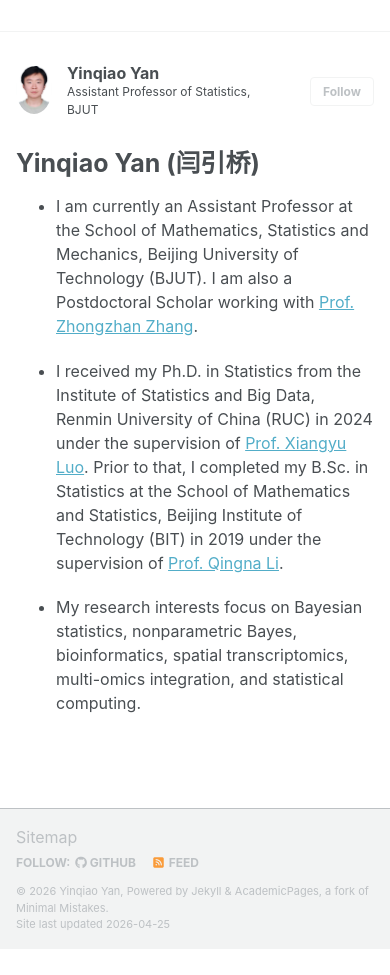
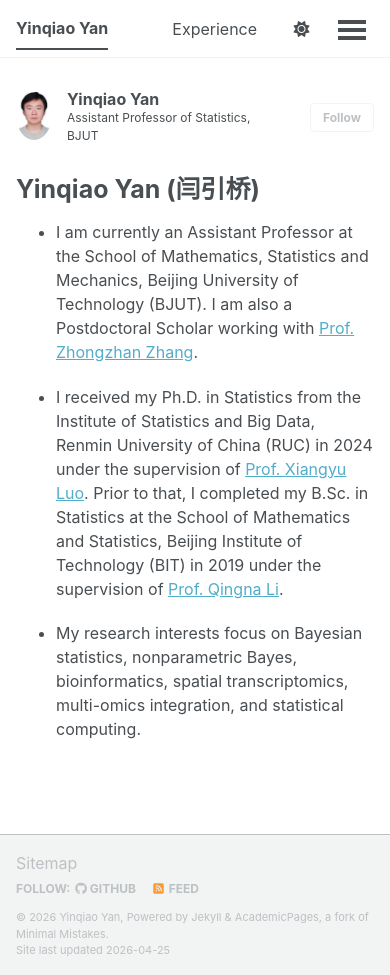
Before and after one commit to yinqiaoyan/yinqiaoyan.github.io, a Jekyll site: the page built from _pages/about.md, in a window 390 px wide and 975 px high. Built offline with Jekyll 4.4.1, drawn with Linux system fonts in a browser that asks for light colours; a script bundle is joined from its source files by our own code; library files that are not in the unit come from our copies.

Commit message:
new info

```diff
--- a/assets/css/main.scss
+++ b/assets/css/main.scss
@@ -41,102 +41,3 @@
     "vendor/font-awesome/solid",
     "vendor/font-awesome/brands"
 ;
-
-/* Keep footer below the left sidebar */
-@media (min-width: 64em) {
-  #main {
-    min-height: 480px;
-  }
-
-  .page__footer {
-    clear: both;
-  }
-}
-
-/* Mobile navigation fix */
-@media screen and (max-width: 768px) {
-  .masthead {
-    position: relative;
-    z-index: 10000;
-  }
-
-  .masthead__inner-wrap {
-    position: relative;
-  }
-
-  .greedy-nav {
-    position: relative;
-    display: flex;
-    align-items: center;
-    min-width: 0;
-  }
-
-  /* Hide long horizontal navigation links on mobile */
-  .greedy-nav .visible-links {
-    display: none !important;
-  }
-
-  /* Keep site title visible */
-  .greedy-nav .site-title {
-    display: block !important;
-    max-width: calc(100vw - 90px);
-    overflow: hidden;
-    text-overflow: ellipsis;
-    white-space: nowrap;
-  }
-
-  /* Force hamburger button to appear */
-  .greedy-nav .greedy-nav__toggle {
-    display: block !important;
-    margin-left: auto;
-    z-index: 10002;
-  }
-
-  /* Dropdown menu */
-  .greedy-nav .hidden-links {
-    position: absolute;
-    top: 100%;
-    right: 0;
-    left: auto;
-    width: 230px;
-    margin-top: 0.5em;
-    padding: 0.5em 0;
-    background: #ffffff;
-    border: 1px solid #e5e5e5;
-    border-radius: 4px;
-    box-shadow: 0 4px 12px rgba(0, 0, 0, 0.16);
-    z-index: 10001;
-  }
-
-  /* Hidden state */
-  .greedy-nav .hidden-links.hidden {
-    display: none !important;
-  }
-
-  /* Stack dropdown items vertically */
-  .greedy-nav .hidden-links li {
-    display: block;
-    width: 100%;
-    border-bottom: 1px solid #f0f0f0;
-  }
-
-  .greedy-nav .hidden-links li:last-child {
-    border-bottom: none;
-  }
-
-  .greedy-nav .hidden-links a {
-    display: block;
-    width: 100%;
-    padding: 0.75em 1em;
-    color: #494e52;
-    font-size: 0.95em;
-    line-height: 1.4;
-    text-decoration: none;
-    white-space: nowrap;
-  }
-
-  .greedy-nav .hidden-links a:hover {
-    background: #f7f7f7;
-    color: #000000;
-  }
-}
```
